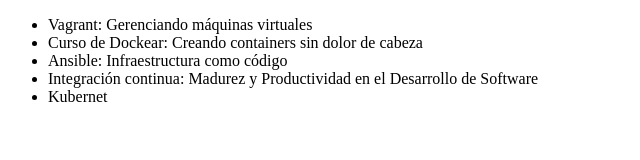
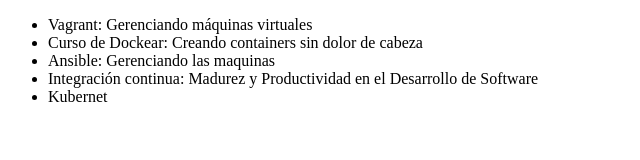
Before and after one commit to SABRIS13/Git_Github, a plain HTML site: page index.html in a window 1280 px wide. Shown: the full height of the page, 0-640 px from the left. Drawn offline with Linux system fonts and the light colour scheme.

Commit message:
Cambiar curso Anesible

```diff
--- a/index.html
+++ b/index.html
@@ -8,7 +8,7 @@
      <ul>
          <li> Vagrant: Gerenciando máquinas virtuales </li>
          <li> Curso de Dockear: Creando containers sin dolor de cabeza </li>
-         <li> Ansible: Infraestructura como código </li>
+         <li> Ansible: Gerenciando las maquinas </li>
          <li> Integración continua: Madurez y Productividad en el Desarrollo de Software </li>
          <li> Kubernet </li>
      </ul>
```
